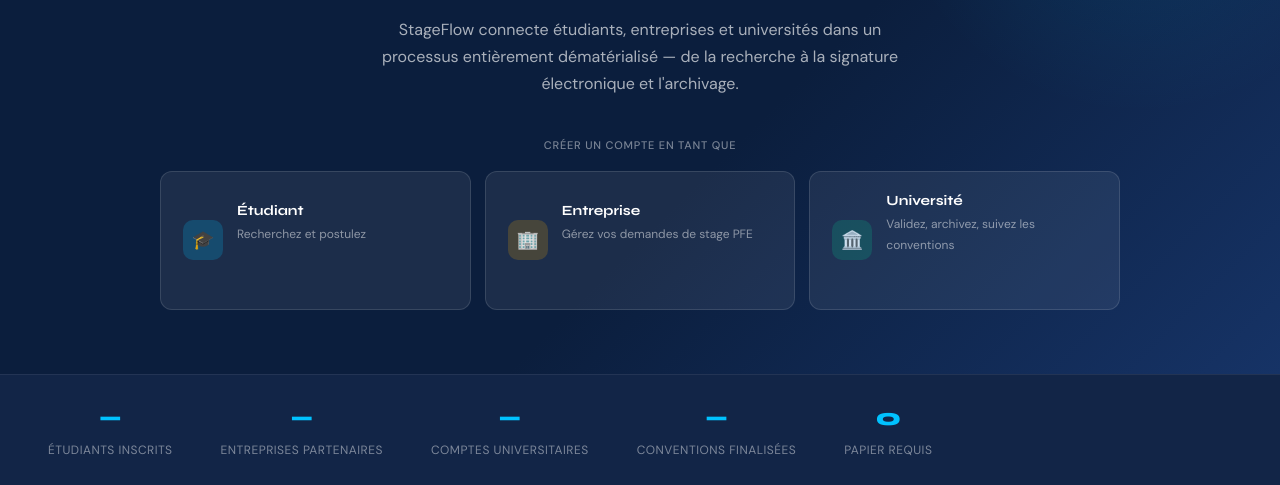
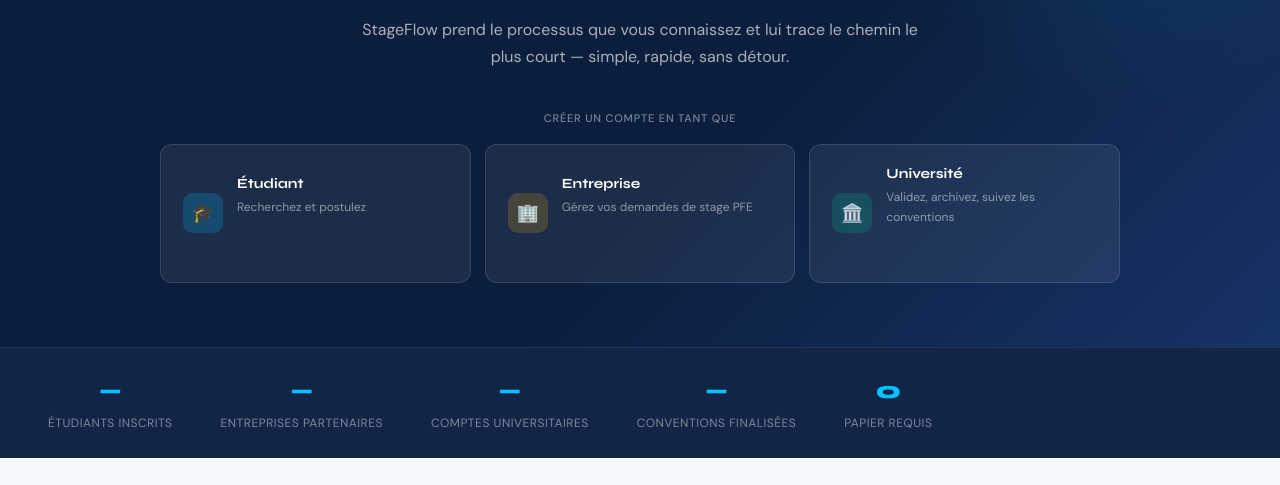
Before and after one commit to massissiliachl/stage-flow, a website: page flow/index.html in a window 1280 px wide. Shown: the part 380-865 px from the top of the page. After the commit the page ends 838 px from the top, so only its background shows below. Drawn offline with Linux system fonts and the light colour scheme; no server answers.

Commit message:
Mettre a jour le sous-titre hero de l accueil StageFlow.

```diff
--- a/flow/index.html
+++ b/flow/index.html
@@ -153,7 +153,7 @@
     <div class="hero-text">
       <div class="hero-badge"><span id="i18n-hero-badge">🇩🇿 Plateforme 100% algérienne</span></div>
       <h1><span id="i18n-hero-title1">La nouvelle ère</span><br><span id="i18n-hero-title2">de la gestion</span><br><em id="i18n-hero-title3">de stages</em></h1>
-      <p id="i18n-hero-desc" style="text-align:center;max-width:560px;margin:0 auto">StageFlow connecte étudiants, entreprises et universités dans un processus entièrement dématérialisé — de la recherche à la signature électronique et l'archivage.</p>
+      <p id="i18n-hero-desc" style="text-align:center;max-width:560px;margin:0 auto">StageFlow prend le processus que vous connaissez et lui trace le chemin le plus court — simple, rapide, sans détour.</p>
     </div>
     <div class="hero-cards">
       <div id="i18n-role-label" style="color:rgba(255,255,255,0.45);font-size:11px;letter-spacing:.8px;margin-bottom:4px;font-weight:500;text-align:center">CRÉER UN COMPTE EN TANT QUE</div>
@@ -237,7 +237,7 @@
     login_modal_title:'Se connecter', login_modal_sub:'Choisissez votre espace de connexion',
     hero_badge:'🇩🇿 Plateforme 100% algérienne',
     hero_title1:'La nouvelle ère', hero_title2:'de la gestion', hero_title3:'de stages',
-    hero_desc:"StageFlow connecte étudiants, entreprises et universités dans un processus entièrement dématérialisé — de la recherche à la signature électronique et l'archivage.",
+    hero_desc:"StageFlow prend le processus que vous connaissez et lui trace le chemin le plus court — simple, rapide, sans détour.",
     hero_cta_start:'Commencer', hero_cta_company:'Espace Entreprise', hero_cta_univ:'Espace Université',
     role_select_label:'CRÉER UN COMPTE EN TANT QUE',
     role_student:'Étudiant', role_student_desc:'Recherchez et postulez',
--- a/flow/js/02-data.js
+++ b/flow/js/02-data.js
@@ -734,7 +734,7 @@
     nav_login:'Connexion', nav_about:'À propos',
     hero_badge:'🇩🇿 Plateforme 100% algérienne',
     hero_title1:'La nouvelle ère', hero_title2:'de la gestion', hero_title3:'de stages',
-    hero_desc:"StageFlow connecte étudiants, entreprises et universités dans un processus entièrement dématérialisé — de la recherche à la signature électronique et l'archivage.",
+    hero_desc:"StageFlow prend le processus que vous connaissez et lui trace le chemin le plus court — simple, rapide, sans détour.",
     hero_cta_start:'Commencer', hero_cta_company:'Espace Entreprise', hero_cta_univ:'Espace Université',
     role_select_label:'SE CONNECTER EN TANT QUE',
     role_student:'Étudiant', role_student_desc:'Recherchez et postulez',
```
